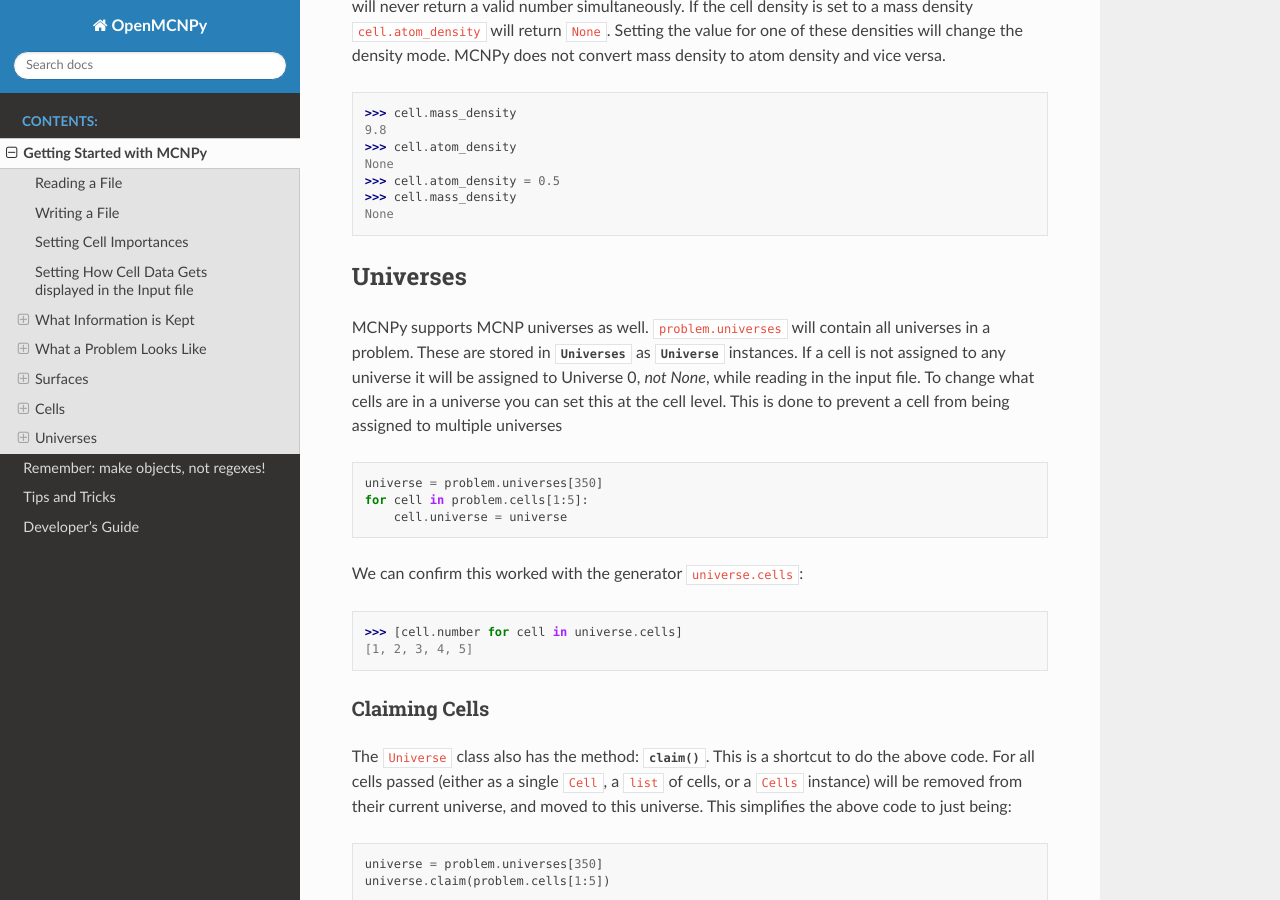
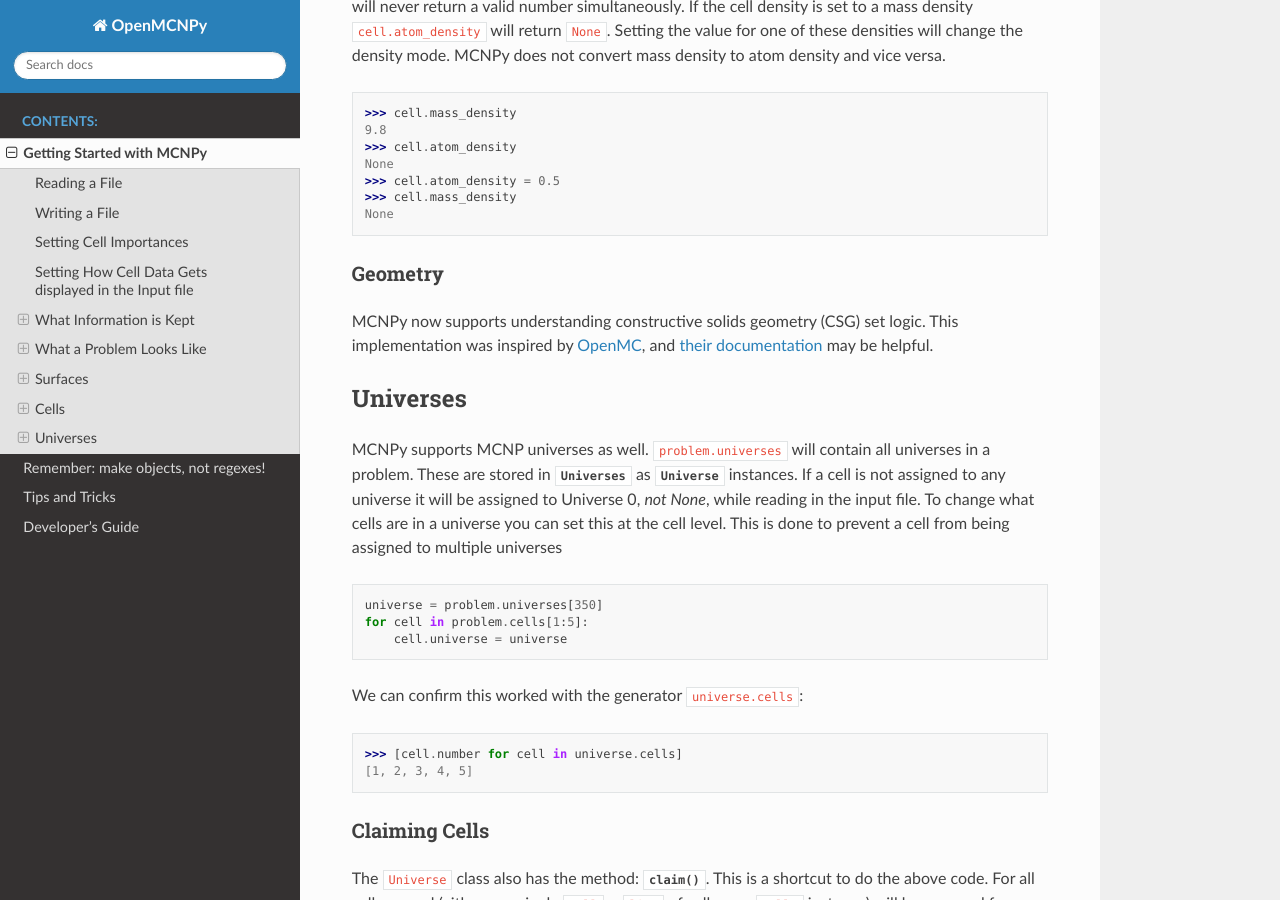
Before and after one commit to idaholab/MontePy, a Sphinx documentation site: the page built from doc/source/starting.rst, in a window 1280 px wide and 900 px high, scrolled down 7956 px. Built offline with Sphinx 7.4.7 and the Read the Docs theme 2.0.0, drawn with Linux system fonts in a browser that asks for light colours; pages that are not in the unit, such as notebooks, are missing from menus.

Commit message:
Just started explaining how to work with geometry.

```diff
--- a/doc/source/starting.rst
+++ b/doc/source/starting.rst
@@ -378,6 +378,12 @@ None
 >>> cell.mass_density
 None
 
+Geometry
+^^^^^^^^
+
+MCNPy now supports understanding constructive solids geometry (CSG) set logic.
+This implementation was inspired by `OpenMC <https://docs.openmc.org/en/stable/>`_, and `their documentation <https://docs.openmc.org/en/stable/usersguide/geometry.html>`_ may be helpful.
+
 
 Universes
 ---------
```
